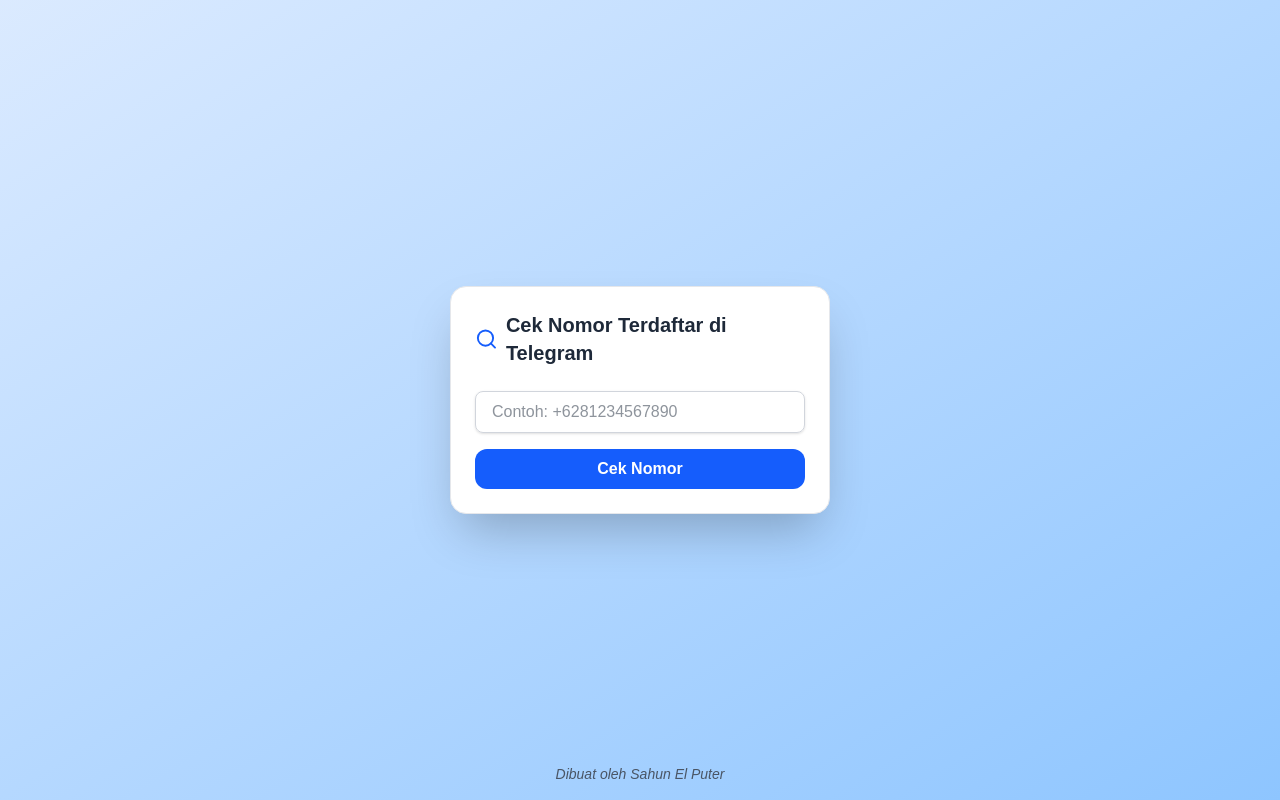
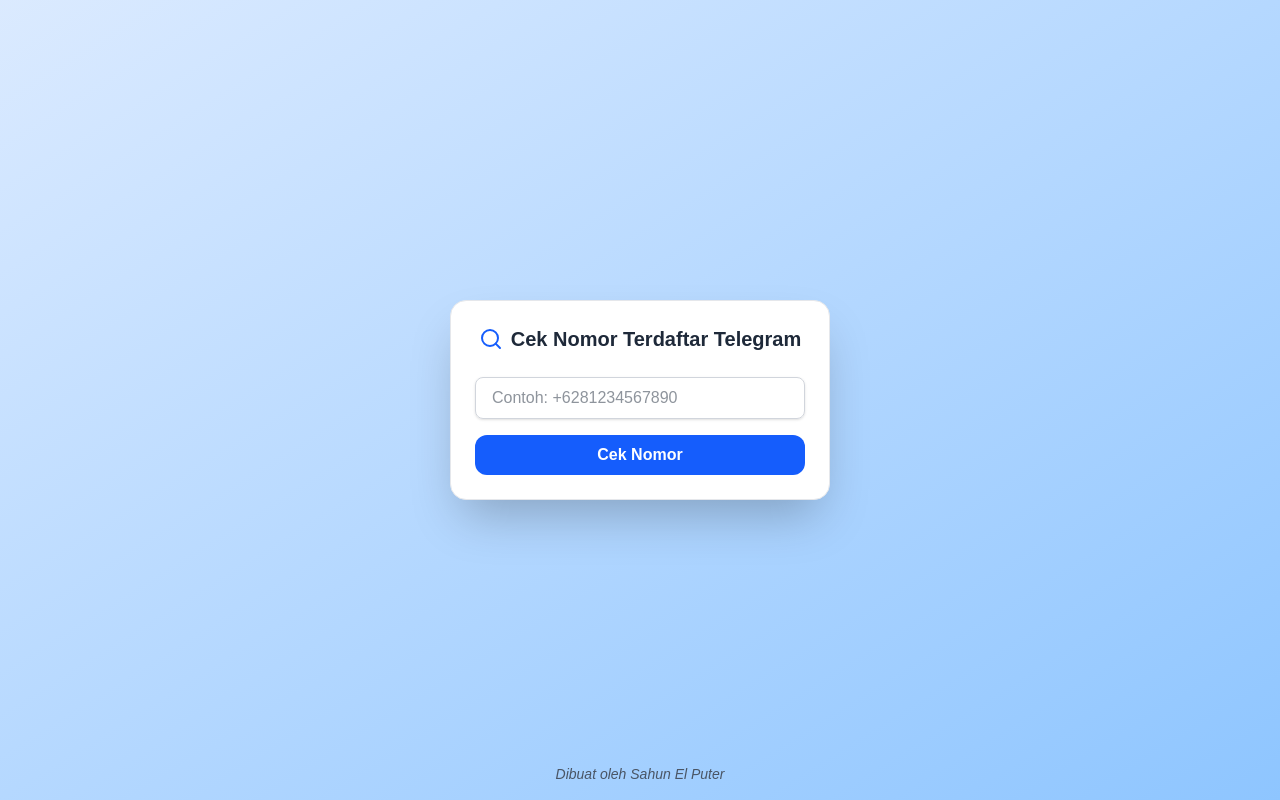
Before and after one commit to 0xDimzy/myapp, a Next.js app: page / in a window 1280 px wide. Built offline with nearby package versions, Linux system fonts and the light colour scheme.

Commit message:
Update page.jsx

```diff
--- a/app/page.jsx
+++ b/app/page.jsx
@@ -2,7 +2,7 @@
 
 import { useState } from "react";
 import { motion } from "framer-motion";
-import { Search } from "lucide-react";
+import { Search, Loader2 } from "lucide-react";
 
 export default function Home() {
   const [phoneNumber, setPhoneNumber] = useState("");
@@ -32,6 +32,7 @@
         setResult(`❌ Error: ${data.error}`);
       }
     } catch (err) {
+      console.error("Terjadi error:", err);
       setResult(`🚫 Gagal koneksi ke server: ${err.message}`);
     } finally {
       setLoading(false);
@@ -48,7 +49,7 @@
       >
         <div className="flex items-center gap-2 mb-6">
           <Search className="w-6 h-6 text-blue-600" />
-          <h1 className="text-xl font-bold text-gray-800">Cek Nomor Terdaftar di Telegram</h1>
+          <h1 className="text-xl font-bold text-gray-800">Cek Nomor Terdaftar Telegram</h1>
         </div>
 
         <input
@@ -62,9 +63,16 @@
         <button
           onClick={handleCheck}
           disabled={loading}
-          className="w-full bg-blue-600 hover:bg-blue-700 rounded-xl text-white px-4 py-2 font-semibold disabled:opacity-50"
+          className="w-full bg-blue-600 hover:bg-blue-700 rounded-xl text-white px-4 py-2 font-semibold disabled:opacity-50 flex items-center justify-center gap-2"
         >
-          {loading ? "Mengecek..." : "Cek Nomor"}
+          {loading ? (
+            <>
+              <Loader2 className="w-5 h-5 animate-spin" />
+              Checking...
+            </>
+          ) : (
+            "Cek Nomor"
+          )}
         </button>
 
         {result && (
```
